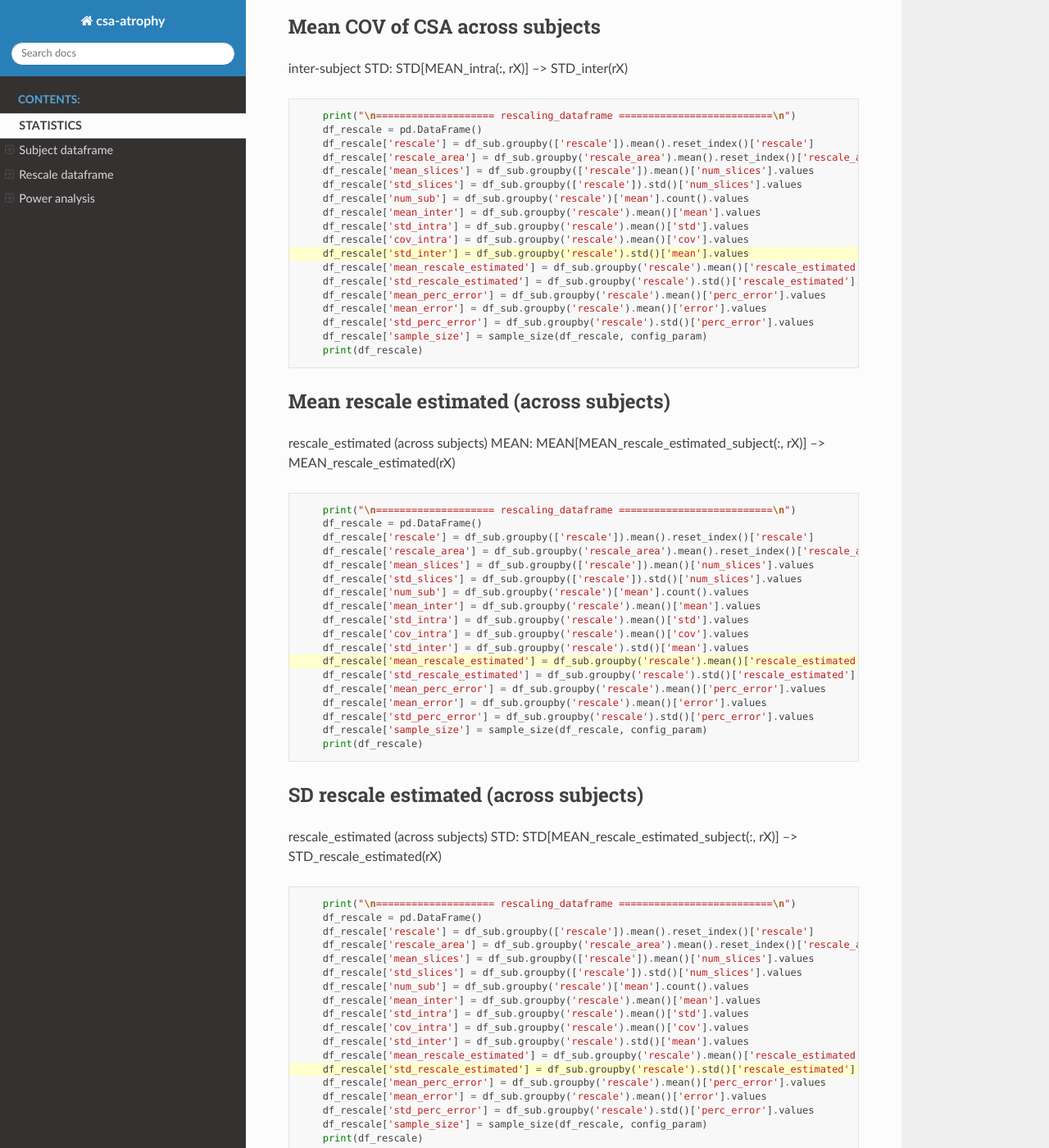
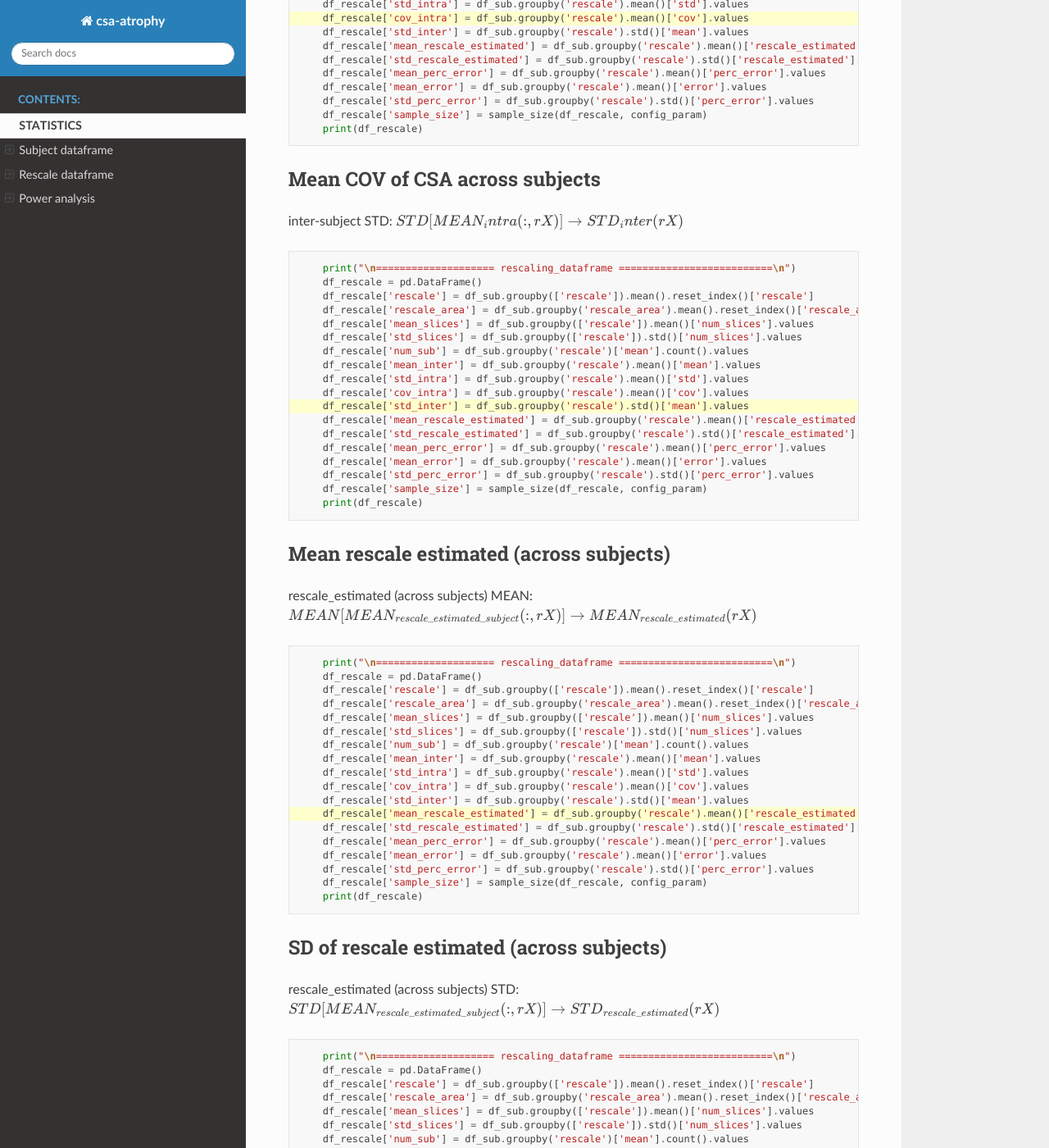
Before and after one commit to sct-pipeline/csa-atrophy, a Sphinx documentation site: the page built from docs/statistics.rst, in a window 1280 px wide and 1400 px high, scrolled down 3738 px. Shown: the whole window at 82% size. Built offline with Sphinx 7.4.7 and the Read the Docs theme 2.0.0, drawn with Linux system fonts in a browser that asks for light colours; pages that are not in the unit, such as notebooks, are missing from menus; some of the changed text lies outside the part shown.

Commit message:
- add latex instruction for formula

```diff
--- a/docs/statistics.rst
+++ b/docs/statistics.rst
@@ -1,6 +1,12 @@
 STATISTICS
 ============
-A module about statistics.
+A module about statistics to evaluate the sensitivity of atrophy detection with SCT. The algorithm works as follows:
+
+- Consider subject :math:`I \to sI`
+- Applies a rescaling on the native image (e.g. 1, 0.95, 0.8) :math:`\to rX`
+- Applies random affine transformation :math:`\to tY`
+- Segment the cord
+- Compute CSA :math:`\to CSA(sI, rX, tY)`
 
 Subject dataframe
 ==================
@@ -10,7 +16,7 @@ After everything is done, compute stats: Per-subject stat: Panda dataframe ``df_
 CSA estimation
 """""""""""""""
 
-intra-subject MEAN: MEAN[CSA(sI, rX, :)] --> MEAN_intra(sI, rX)
+intra-subject MEAN: :math:`MEAN[CSA(sI, rX, :)] \to MEAN_intra(sI, rX)`
 
 .. literalinclude:: ../csa_rescale_stat.py
    :language: python
@@ -20,7 +26,7 @@ intra-subject MEAN: MEAN[CSA(sI, rX, :)] --> MEAN_intra(sI, rX)
 Intra-subject SD
 """"""""""""""""""
 
-intra-subject STD: STD[CSA(sI, rX, :)] --> STD_intra(sI, rX)
+intra-subject STD: :math:`STD[CSA(sI, rX, :)] \to STD_intra(sI, rX)`
 
 .. literalinclude:: ../csa_rescale_stat.py
    :language: python
@@ -31,7 +37,7 @@ intra-subject STD: STD[CSA(sI, rX, :)] --> STD_intra(sI, rX)
 Intra-subject COV
 """"""""""""""""""
 
-intra-subject COV: STD[CSA(sI, rX, :)] / MEAN[CSA(sI, rX, :)] --> COV_intra(sI, rX)
+intra-subject COV: :math:`\frac{STD[CSA(sI, rX, :)]}{MEAN[CSA(sI, rX, :)]} \to COV_intra(sI, rX)`
 
 .. literalinclude:: ../csa_rescale_stat.py
    :language: python
@@ -41,7 +47,7 @@ intra-subject COV: STD[CSA(sI, rX, :)] / MEAN[CSA(sI, rX, :)] --> COV_intra(sI,
 Rescale estimation
 """"""""""""""""""""
 
-rescale_estimated_subject MEAN: MEAN[CSA(sI, rX, :) / CSA(sI, 1, :)] --> MEAN_rescale_estimated_subject(sI, rX)
+rescale_estimated_subject MEAN: :math:`MEAN \left[\frac{CSA(sI, rX, :)}{CSA(sI, 1, :)}\right] \to MEAN_{rescale\_estimated\_subject}(sI, rX)`
 
 .. literalinclude:: ../csa_rescale_stat.py
    :language: python
@@ -51,7 +57,7 @@ rescale_estimated_subject MEAN: MEAN[CSA(sI, rX, :) / CSA(sI, 1, :)] --> MEAN_re
 Error
 """"""""""""""""""
 
-intra-subject error MEAN: MEAN[CSA(sI, rX, :)] - (rX^2 * MEAN[CSA(sI, 1, :)]) --> MEAN_error_intra(sI, rX)
+intra-subject error MEAN: :math:`MEAN[CSA(sI, rX, :)] - rX^2  \times MEAN[CSA(sI, 1, :)] \to MEAN_{error\_intra}(sI, rX)`
 
 .. literalinclude:: ../csa_rescale_stat.py
    :language: python
@@ -66,7 +72,7 @@ Across-subject stats: Panda dataframe ``df_rescale``
 Mean SD of CSA across Monte-Carlo samples
 """"""""""""""""""""""""""""""""""""""""""""
 
-intra-subject STD: MEAN[STD_intra(:, rX)] --> STD_intra(rX)
+intra-subject STD: :math:`MEAN[STD_intra(:, rX)] \to STD_intra(rX)`
 
 .. literalinclude:: ../csa_rescale_stat.py
    :language: python
@@ -76,7 +82,7 @@ intra-subject STD: MEAN[STD_intra(:, rX)] --> STD_intra(rX)
 Mean COV of CSA across Monte-Carlo samples
 """"""""""""""""""""""""""""""""""""""""""""
 
-intra-subject COV: MEAN[COV_intra_sub(:, rX)] --> COV_intra(rX)
+intra-subject COV: :math:`MEAN[COV_{intra\_sub}(:, rX)] \to COV_intra(rX)`
 
 .. literalinclude:: ../csa_rescale_stat.py
    :language: python
@@ -86,7 +92,7 @@ intra-subject COV: MEAN[COV_intra_sub(:, rX)] --> COV_intra(rX)
 Mean COV of CSA across subjects
 """"""""""""""""""""""""""""""""""""""""""""
 
-inter-subject STD: STD[MEAN_intra(:, rX)] --> STD_inter(rX)
+inter-subject STD: :math:`STD[MEAN_intra(:, rX)] \to STD_inter(rX)`
 
 .. literalinclude:: ../csa_rescale_stat.py
    :language: python
@@ -96,17 +102,17 @@ inter-subject STD: STD[MEAN_intra(:, rX)] --> STD_inter(rX)
 Mean rescale estimated (across subjects)
 """"""""""""""""""""""""""""""""""""""""""""
 
-rescale_estimated (across subjects) MEAN: MEAN[MEAN_rescale_estimated_subject(:, rX)] --> MEAN_rescale_estimated(rX)
+rescale_estimated (across subjects) MEAN: :math:`MEAN[MEAN_{rescale\_estimated\_subject}(:, rX)] \to MEAN_{rescale\_estimated}(rX)`
 
 .. literalinclude:: ../csa_rescale_stat.py
    :language: python
    :lines: 422-439
    :emphasize-lines: 12
 
-SD rescale estimated (across subjects)
+SD of rescale estimated (across subjects)
 """"""""""""""""""""""""""""""""""""""""""""
 
-rescale_estimated (across subjects) STD: STD[MEAN_rescale_estimated_subject(:, rX)] --> STD_rescale_estimated(rX)
+rescale_estimated (across subjects) STD: :math:`STD[MEAN_{rescale\_estimated\_subject}(:, rX)] \to STD_{rescale\_estimated}(rX)`
 
 .. literalinclude:: ../csa_rescale_stat.py
    :language: python
@@ -116,17 +122,17 @@ rescale_estimated (across subjects) STD: STD[MEAN_rescale_estimated_subject(:, r
 Mean error in percentage (across subjects)
 """"""""""""""""""""""""""""""""""""""""""""
 
-error in percentage (across subjects) MEAN: MEAN[MEAN_error_intra(:, rX)]
+error in percentage (across subjects) MEAN: :math:`MEAN[MEAN_{error\_intra}(:, rX)]`
 
 .. literalinclude:: ../csa_rescale_stat.py
    :language: python
    :lines: 422-439
    :emphasize-lines: 14
 
-SD od error in percentage (across subjects)
+SD of error in percentage (across subjects)
 """"""""""""""""""""""""""""""""""""""""""""
 
-error in percentage (across subjects) STD: STD[MEAN_error_intra(:, rX)]
+error in percentage (across subjects) STD: :math:`STD[MEAN_{error\_intra}(:, rX)]`
 
 .. literalinclude:: ../csa_rescale_stat.py
    :language: python
@@ -142,9 +148,9 @@ Between-group minimum sample size
 
 The minimum sample size (number of subjects per study arm) necessary to detect an atrophy between groups was computed based on a two-sample (unpaired) bilateral t-test using the following formula (Wang and Ji 2020; Wittes 2002):
 
-:math:`n_{unpaired} = (z_{α/2} + z_{β})^2(SD + SD)^2 / diff_{group}^2`.
+:math:`n_{unpaired} = \frac{(z_{α/2} + z_{β})^2(\sigma_{100}+\sigma_{rX})^2}{\Delta_{sub} ^2}`
 
-Where $n_{unpaired}$ is the minimum sample size required to differentiate between groups with a given power (:math:`z_{β}` corresponds to the power z score, e.g. 80% power gives β=0.2 and :math:`z_{β}`= -0.84) and level of significance (:math:`z_{α/2}` corresponds to the significance level z score, e.g. 5% level of significance gives 𝛂=0.05 and :math:`z_{α/2}`=-1.96), SD is the inter-subject standard deviation of the mean CSA (which was calculated by taking the mean CSA across Monte Carlo samples). :math:`diff_{group}` group is the difference of the mean CSA between the groups.
+Where :math:`n_{unpaired}` is the minimum sample size required to differentiate between groups with a given power (:math:`z_{β}` corresponds to the power z score, e.g. 80% power gives β=0.2 and :math:`z_{β}`= -0.84) and level of significance (:math:`z_{α/2}` corresponds to the significance level z score, e.g. 5% level of significance gives 𝛂=0.05 and :math:`z_{α/2}`=-1.96), SD is the inter-subject standard deviation of the mean CSA (which was calculated by taking the mean CSA across Monte Carlo samples). :math:`diff_{group}` group is the difference of the mean CSA between the groups.
 
 .. autofunction:: csa_rescale_stat.sample_size
 
```
Also changed, not shown: other parts of docs/statistics.rst (+2 -2 lines).
